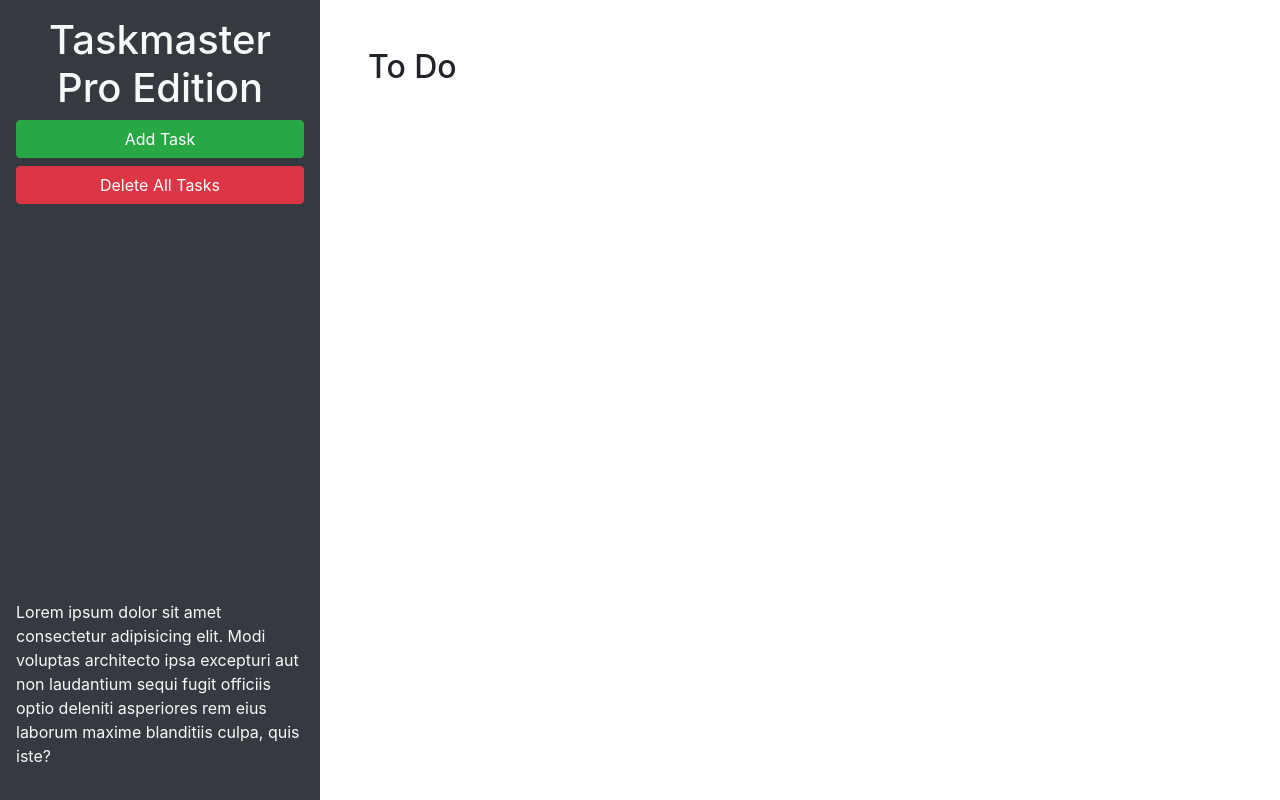
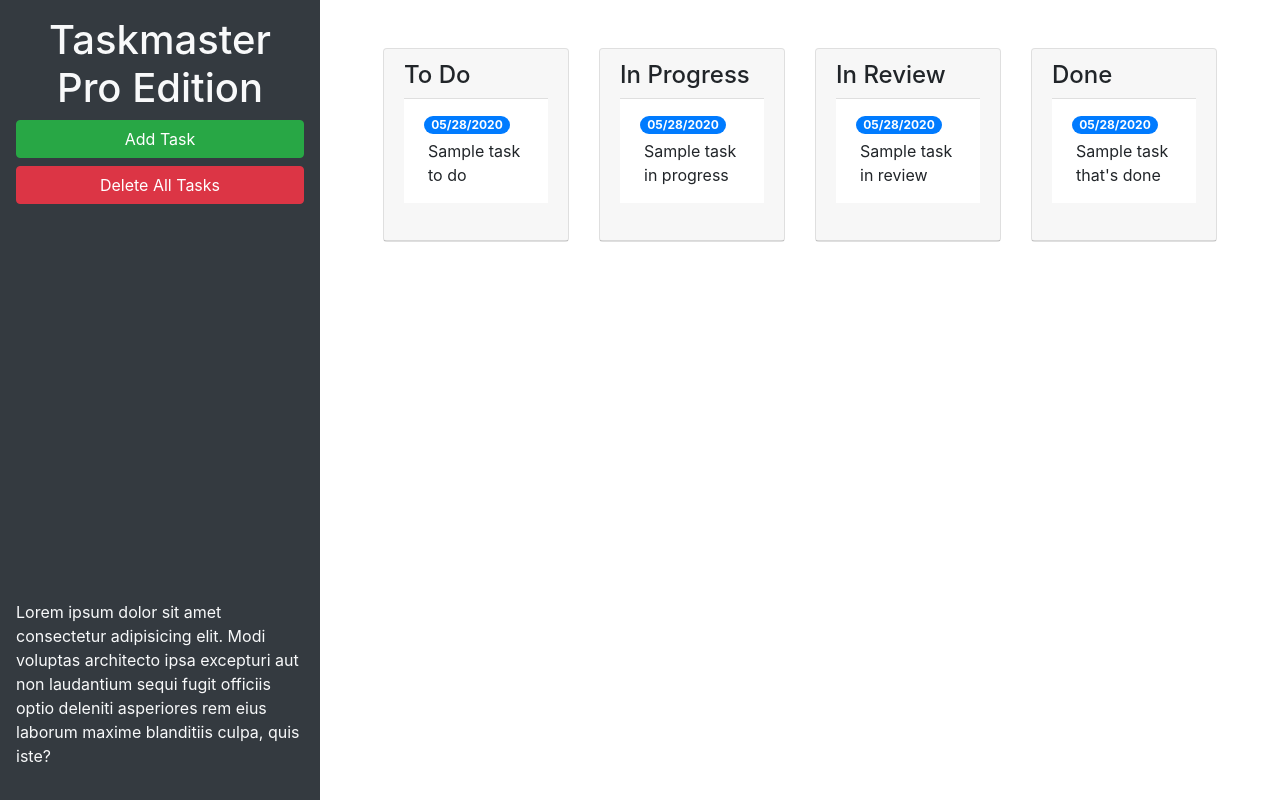
Before and after one commit to flalmeida3105/taskmaster-pro, a plain HTML site: page index.html in a window 1280 px wide. Drawn offline with nearby package versions, Linux system fonts and the light colour scheme.

Commit message:
added bootstrap system

```diff
--- a/index.html
+++ b/index.html
@@ -24,9 +24,69 @@
       </p>
     </header>
     <main class="col-12 col-lg-9">
-      <div class="m-5">
-        <h2>To Do</h2>
-        <ul id="list-toDo" class="list-group"> </ul>
+      <div class="m-5 row justify-content-around">
+        <!-- todo start -->
+        <div class="col-12 col-md-6 col-xl-3 mb-3">
+          <div class="card">
+            <div class="card-header">
+              <h4>To Do</h4>
+              <ul id="list-toDo" class="list-group list-group-flush">
+                <li class="list-group-item">
+                  <span class="badge badge-primary badge-pill">05/28/2020</span>
+                  <p class="m-1">Sample task to do</p>
+                </li>
+              </ul>
+            </div>
+          </div>
+        </div>
+        <!-- todo end -->
+        <!-- in progress start -->
+        <div class="col-12 col-md-6 col-xl-3 mb-3">
+          <div class="card">
+            <div class="card-header">
+              <h4>In Progress</h4>
+              <ul id="list-inProgress" class="list-group list-group-flush">
+                <li class="list-group-item">
+                  <span class="badge badge-primary badge-pill">05/28/2020</span>
+                  <p class="m-1">Sample task in progress</p>
+                </li>
+              </ul>
+            </div>
+          </div>
+
+        </div>
+        <!-- in progress end -->
+        <!-- in review start -->
+        <div class="col-12 col-md-6 col-xl-3 mb-3">
+          <div class="card">
+            <div class="card-header">
+              <h4>In Review</h4>
+              <ul id="list-inReview" class="list-group list-group-flush">
+                <li class="list-group-item">
+                  <span class="badge badge-primary badge-pill">05/28/2020</span>
+                  <p class="m-1">Sample task in review</p>
+                </li>
+              </ul>
+            </div>
+          </div>
+
+        </div>
+        <!-- in review end -->
+        <!-- done start -->
+        <div class="col-12 col-md-6 col-xl-3 mb-3">
+          <div class="card">
+            <div class="card-header">
+              <h4>Done</h4>
+              <ul id="list-done" class="list-group list-group-flush">
+                <li class="list-group-item">
+                  <span class="badge badge-primary badge-pill">05/28/2020</span>
+                  <p class="m-1">Sample task that's done</p>
+                </li>
+              </ul>
+            </div>
+          </div>
+        </div>
+        <!-- done end -->
       </div>
     </main>
   </div>
@@ -46,11 +106,11 @@
           <form>
             <div class="form-group">
               <label for="modalTaskDescription">Task description</label>
-              <textarea id="modalTaskDescription" rows="3"></textarea>
+              <textarea id="modalTaskDescription" rows="3" class="form-control"></textarea>
             </div>
             <div class="form-group">
               <label for="modalDueDate">Due date</label>
-              <input type="text" id="modalDueDate" placeholder="mm/dd/yyyy" autocomplete="off" />
+              <input type="text" id="modalDueDate" placeholder="mm/dd/yyyy" autocomplete="off" class="form-control" />
             </div>
           </form>
         </div>
```
